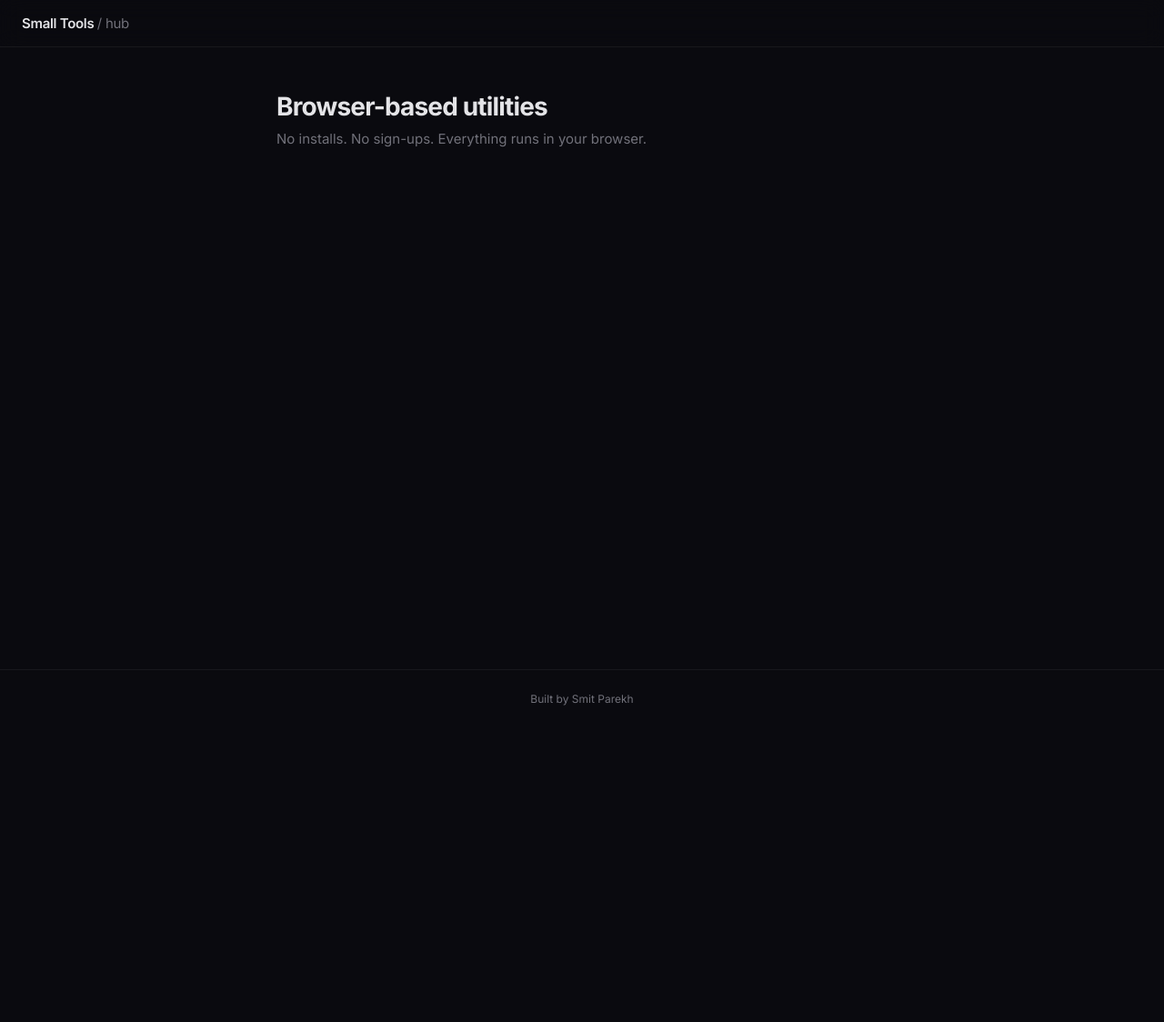
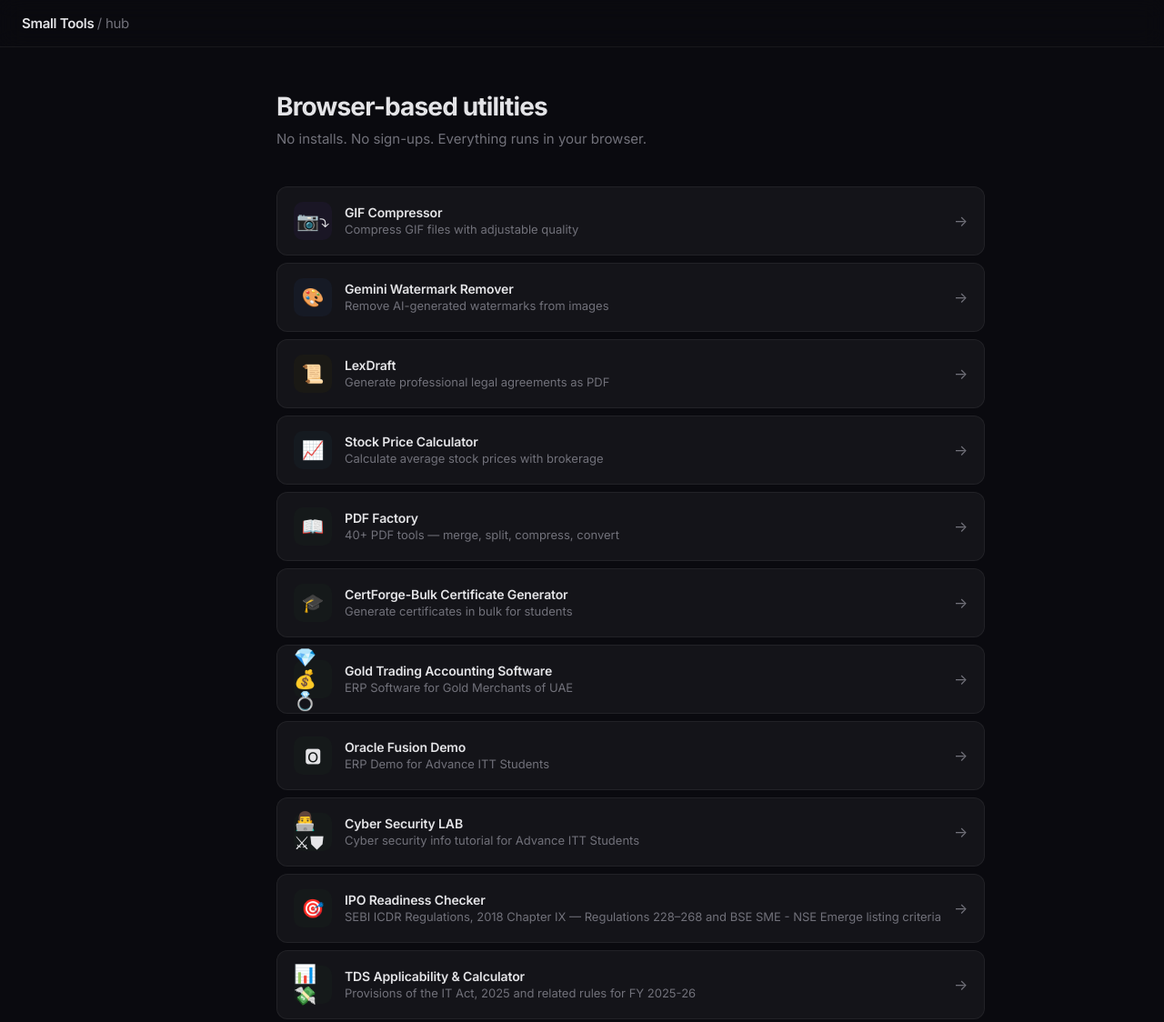
Before and after one commit to Smit-FinAi/Small-Tools, a plain HTML site: page index.html in a window 1280 px wide. Shown: the top 1124 px of the page at 91% size. Before the commit the page ends 800 px from the top, so only its background shows below. Drawn offline with Linux system fonts and the light colour scheme.

Commit message:
Update index.html

```diff
--- a/index.html
+++ b/index.html
@@ -132,8 +132,8 @@
       { emoji: '🎓', name: 'CertForge-Bulk Certificate Generator', desc: 'Generate certificates in bulk for students', path: './Bulk-Certificate-Generator/', bg: '#15191a' },
       { emoji: '💎💰💍', name: 'Gold Trading Accounting Software', desc: 'ERP Software for Gold Merchants of UAE', path: './GTS/', bg: '#15191a' },
       { emoji: '🅾', name: 'Oracle Fusion Demo', desc: 'ERP Demo for Advance ITT Students', path: './Oracle/', bg: '#15191a' },
-      { emoji: '👨‍💻⚔︎⛊', name: 'Cyber Security LAB', desc: 'Cyber security info tutorial for Advance ITT Students', path: './CyberCA/', bg: '#15191a' }
-      { emoji: '🎯', name: 'IPO Readiness Checker', desc: 'SEBI ICDR Regulations, 2018 Chapter IX — Regulations 228–268 and BSE SME - NSE Emerge listing criteria', path: './IPO-Readiness-Checker/', bg: '#15191a' }
+      { emoji: '👨‍💻⚔︎⛊', name: 'Cyber Security LAB', desc: 'Cyber security info tutorial for Advance ITT Students', path: './CyberCA/', bg: '#15191a' },
+      { emoji: '🎯', name: 'IPO Readiness Checker', desc: 'SEBI ICDR Regulations, 2018 Chapter IX — Regulations 228–268 and BSE SME - NSE Emerge listing criteria', path: './IPO-Readiness-Checker/', bg: '#15191a' },
       { emoji: '📊💸', name: 'TDS Applicability & Calculator', desc: 'Provisions of the IT Act, 2025 and related rules for FY 2025-26', path: './TDS%20Applicability%20&%20Calculator/', bg: '#15191a' }
     ];
 
```
